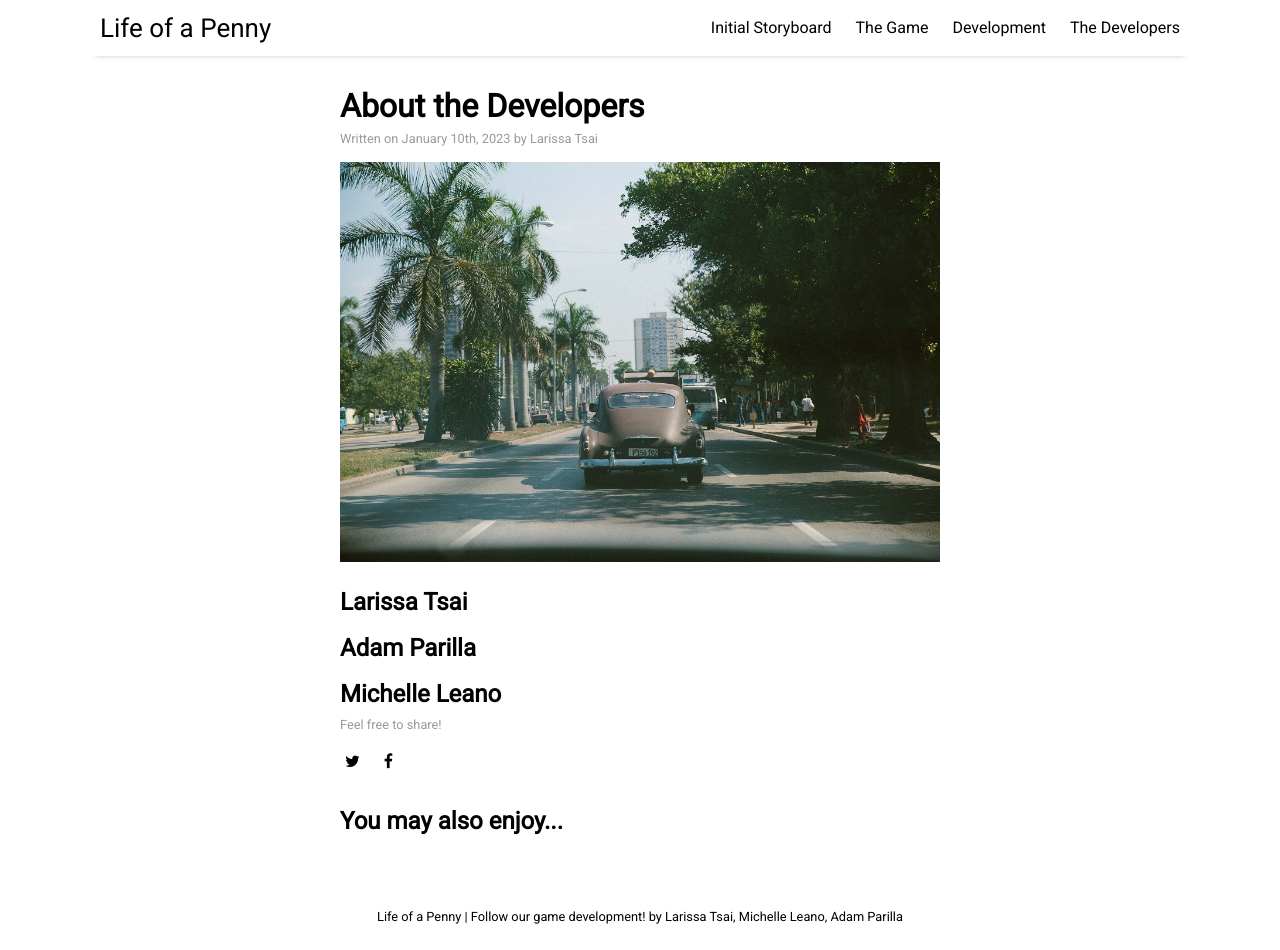
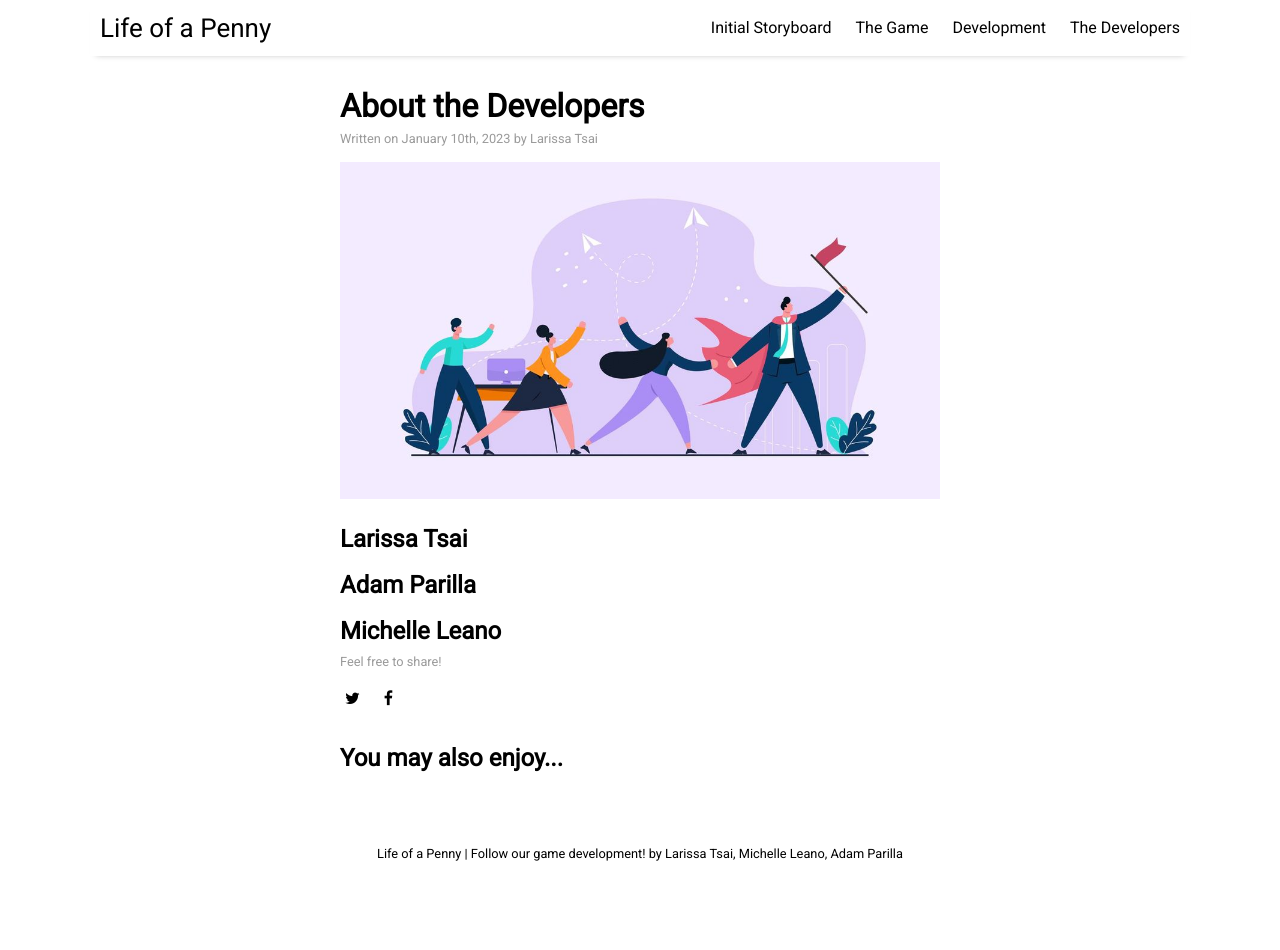
Before and after one commit to milada-game-production/life-of-a-penny.github.io, a Jekyll site: the page built from _posts/2023-01-10-the-developers.md, in a window 1280 px wide and 950 px high. Built offline with Jekyll 4.4.1, drawn with Linux system fonts in a browser that asks for light colours; nearby versions of some CDN libraries.

Commit message:
Update 2023-01-10-the-developers.md

```diff
--- a/_posts/2023-01-10-the-developers.md
+++ b/_posts/2023-01-10-the-developers.md
@@ -4,7 +4,7 @@ title: "About the Developers"
 author: "Larissa Tsai"
 categories: about
 tags: [about]
-image: cuba-2.jpg
+image: Team_Motivation-01.jpg
 ---
 
 ## Larissa Tsai
```
